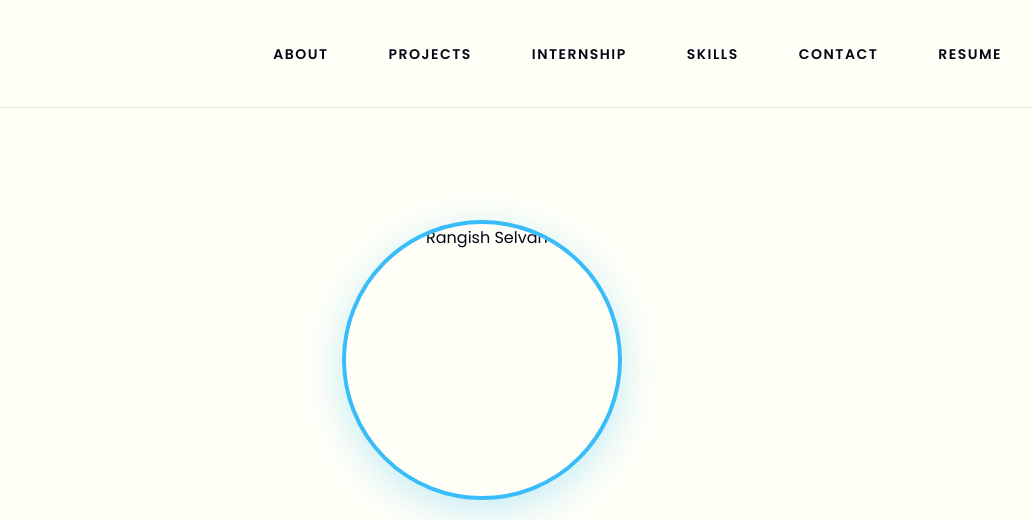
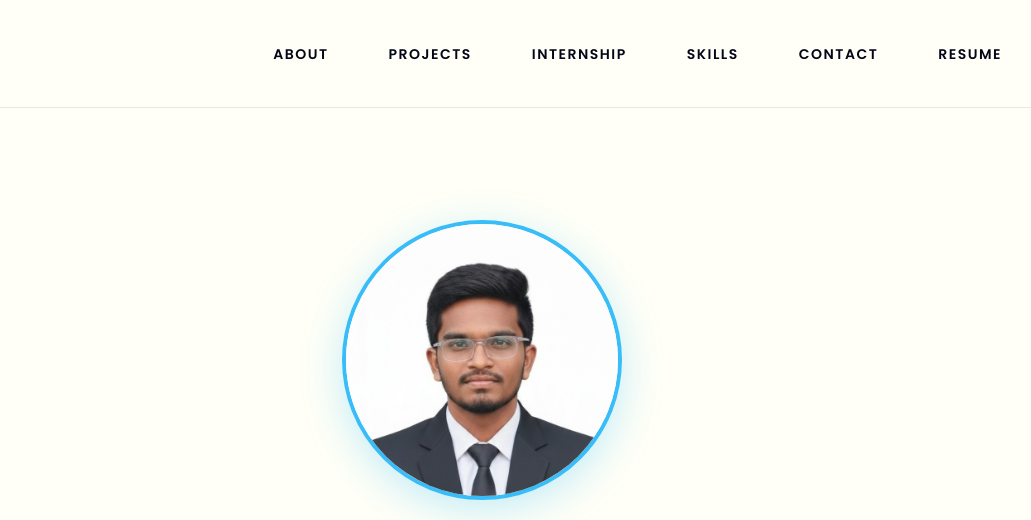
Before and after one commit to RangishCoder/protfolio, a plain HTML site: page index.html in a window 1280 px wide. Shown: the top 520 px of the page, without its empty margins (158-1189 px from the left). Drawn offline with nearby package versions, Linux system fonts and the light colour scheme.

Commit message:
Update hero image source in index.html

```diff
--- a/index.html
+++ b/index.html
@@ -28,7 +28,7 @@
     <section class="hero">
         <div class="container">
             <div class="hero-image-container">
-                <img src="Gemini_Generated_Image_yekcwyekcwyekcwy.jpeg" alt="Rangish Selvam" class="hero-image">
+                <img src="Gemini_Generated_Image_yekcwyekcwyekcwy.png.jpeg" alt="Rangish Selvam" class="hero-image">
             </div>
             <h1 class="hero-name">Rangish Selvam</h1>
             <p class="hero-title">FullStack Developer & AI Student</p>
```
